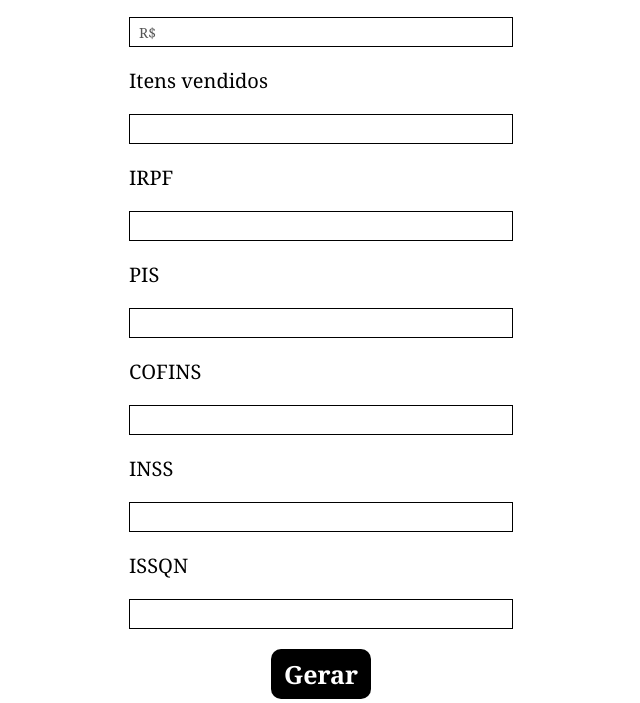
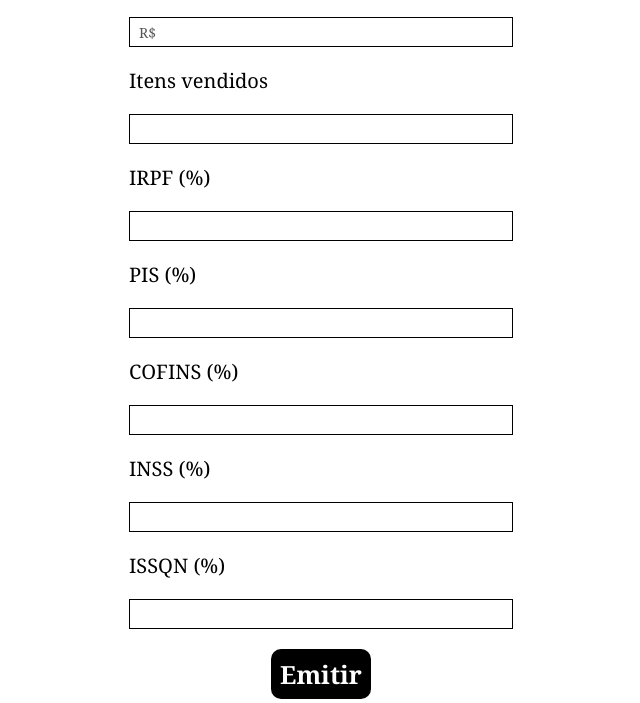
Before and after one commit to Thullyoo/desafio-saguitech, a plain HTML site: page index.html in a window 1280 px wide. Shown: the part 97-800 px from the top of the page, without its empty margins (319-959 px from the left). Drawn offline with Linux system fonts and the light colour scheme.

Commit message:
feat: adjusted imposto text and button text

```diff
--- a/index.html
+++ b/index.html
@@ -19,17 +19,17 @@
       </div>
       <label for="itens_vendidos">Itens vendidos</label>
       <input type="text" id="itens_vendidos">
-      <label for="irpf">IRPF</label>
+      <label for="irpf">IRPF (%)</label>
       <input type="number" id="irpf" min="0">
-      <label for="pis">PIS</label>
+      <label for="pis">PIS (%)</label>
       <input type="number" id="pis" min="0">
-      <label for="cofins">COFINS</label>
+      <label for="cofins">COFINS (%)</label>
       <input type="number" id="cofins" min="0">
-      <label for="">INSS</label>
+      <label for="">INSS (%)</label>
       <input type="number" id="inss" min="0">
-      <label for="issqn">ISSQN</label>
+      <label for="issqn">ISSQN (%)</label>
       <input type="number" name="" id="issqn" min="0">
-      <button type="button" onclick="isVisibleNotaFiscal()" id="btn_gerar">Gerar</button>
+      <button type="button" onclick="isVisibleNotaFiscal()" id="btn_gerar">Emitir</button>
     </form>
 
     <div class="nota_fiscal_container isNotVisible">
```
